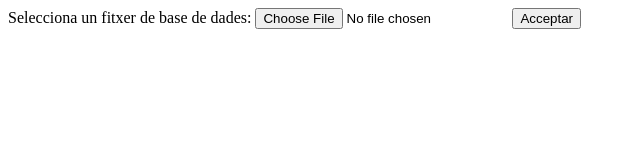
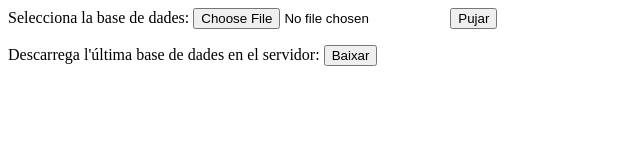
Before and after one commit to pausabe/deploy-cpl, a plain HTML site: page index.html in a window 1280 px wide. Shown: the whole page, without its empty margins (0-640 px from the left). Drawn offline with Linux system fonts and the light colour scheme.

Commit message:
Added download button and some minor changes

```diff
--- a/index.html
+++ b/index.html
@@ -6,9 +6,13 @@
     </head>
     <body>
         <form action="/upload" method="POST" enctype="multipart/form-data">
-            <label>Selecciona un fitxer de base de dades: </label>
+            <label>Selecciona la base de dades: </label>
             <input name="db_file" type="file" accept=".db" />
-            <button type="submit">Acceptar</button>
+            <button type="submit">Pujar</button>
+        </form>
+        <form action="/download" method="GET">
+            <label>Descarrega l'última base de dades en el servidor: </label>
+            <button type="submit">Baixar</button>
         </form>
     </body>
 </html>
```
Also changed, not shown: index.js (+15 -3 lines), 2 other files.
